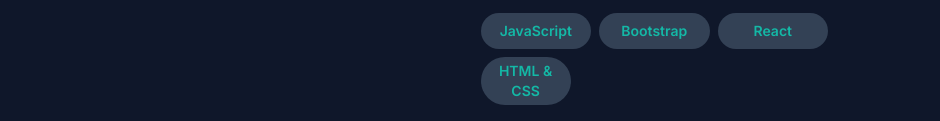
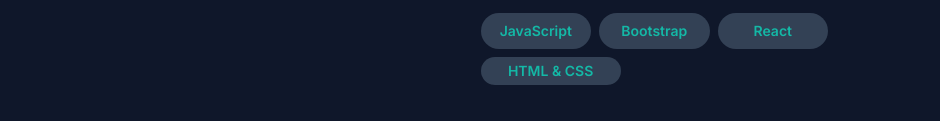
Before and after one commit to prospermarshalls/my-portfolio, a website: page index.html in a window 1280 px wide. Shown: the part 679-800 px from the top of the page, 340-1280 px from the left. Drawn offline with Linux system fonts and the light colour scheme.

Commit message:
Update index.html

```diff
--- a/index.html
+++ b/index.html
@@ -190,7 +190,7 @@
                   React
                 </button>
                 <button
-                  class="text-teal-500  bg-slate-700 rounded-full font-semibold text-xs md:text-sm " style="padding:4px; width:90px;"
+                  class="text-teal-500  bg-slate-700 rounded-full font-semibold text-xs md:text-sm " style="padding:4px; width:10em"
                 >
                   HTML & CSS
                 </button>
```
